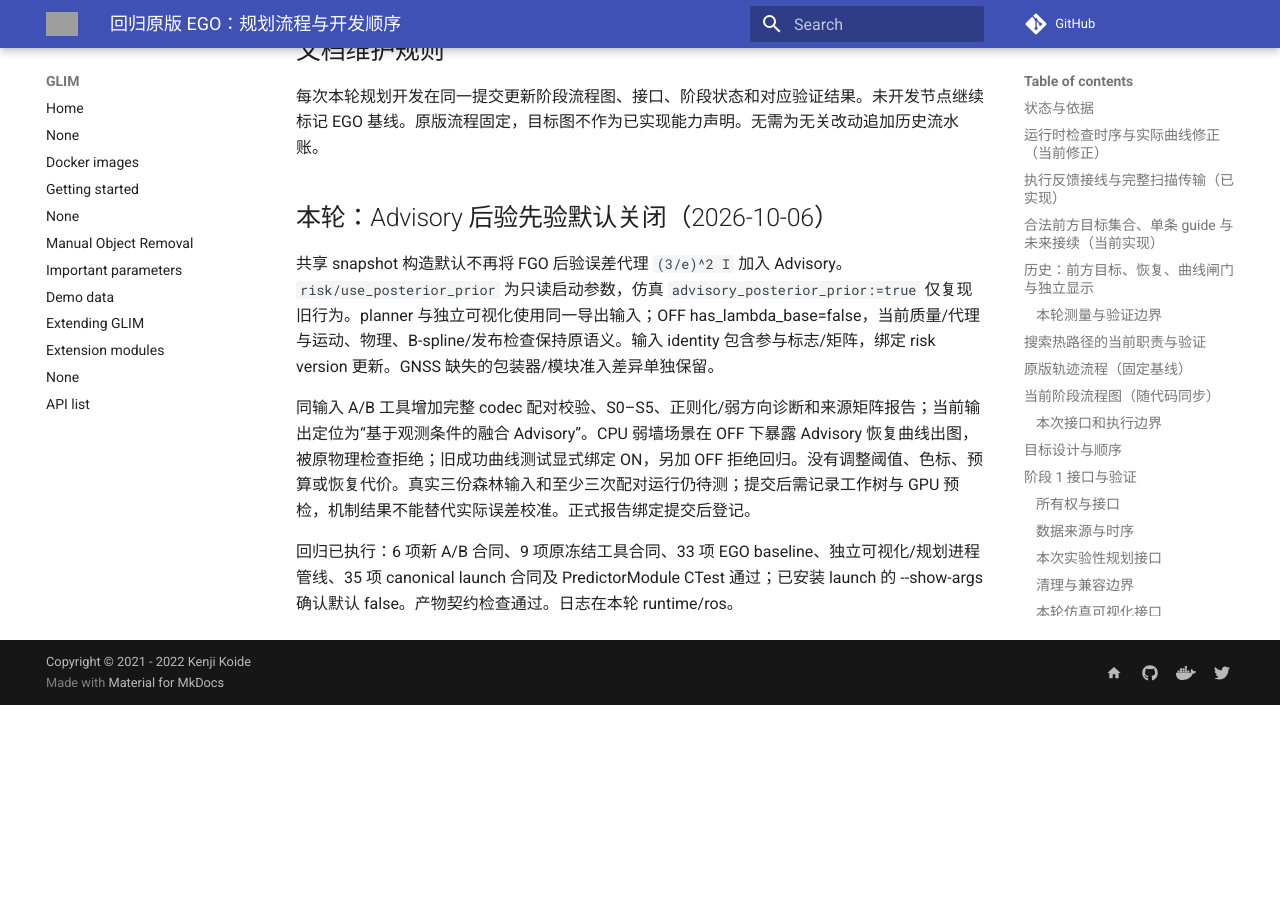
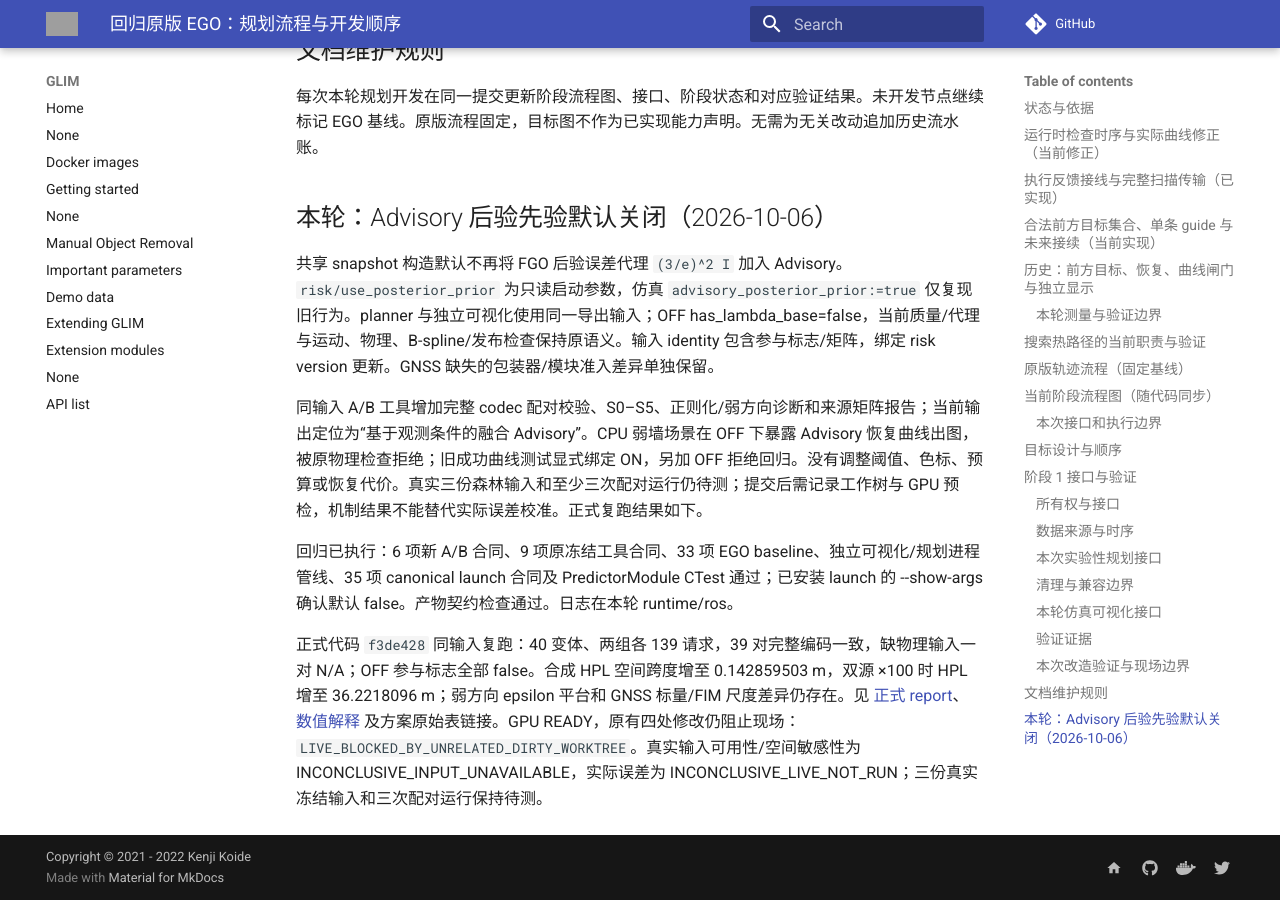
Before and after one commit to Printeger/iap, an MkDocs documentation site: the page built from docs/spec/ego_based_planning_flow.md, in a window 1280 px wide and 900 px high, scrolled down 25423 px. Built offline with MkDocs 1.6.1 and Material for MkDocs 9.7.7, drawn with Linux system fonts in a browser that asks for light colours; nearby versions of some CDN libraries; comment, search, counter and statistics services are not loaded; before the commit the page ends 26128 px from its top, so only the background shows below that; grey boxes are pictures that could not be loaded.

Commit message:
Record posterior-prior A/B evidence and blocked forest validation

````diff
--- a/docs/dev_predictor/advisory_spatial_validation_plan.md
+++ b/docs/dev_predictor/advisory_spatial_validation_plan.md
@@ -230,6 +230,26 @@
 
 本轮接续 HEAD `9b03f36`，没有回退版本。默认关闭 shared FGO posterior proxy，只读启动开关 `risk/use_posterior_prior` / 仿真 `advisory_posterior_prior`；ON 仅旧行为复现。OFF 冻结输入 has_lambda_base=false，当前监测、误差代理、运动质量保留。当前输出为“基于观测条件的融合 Advisory”，没有未来 GLIO 误差保证。开关及 A/B 合同见 [工具契约](../spec/advisory_validation_contract.md)，实际 launch 命令见 README。
 
-新 run 为 `log/20261006T141611Z_756`。同物理地图/源观测/时间/参数/候选的 S0–S5 双组工具已经实现；完整编码配对只移除先验标志/矩阵，来源诊断及正则化证据另存。关闭组不重新引入 S4 alpha 先验。CPU 弱墙恢复曲线出图仍被原物理检查拒绝，需分别记录规划覆盖和预测机制；缺 GNSS 的准入差异不在本轮放宽。正式提交绑定复跑与图文报告将在新 run 登记；旧报告及产物保持原身份。现场三份输入、固定合法路线、配对 seed 至少三次运行和实际误差校准仍待测，不将机制测试写成真实森林验收。
+新 run 为 `log/20261006T141611Z_756`。同物理地图/源观测/时间/参数/候选的 S0–S5 双组工具已经实现；完整编码配对只移除先验标志/矩阵，来源诊断及正则化证据另存。关闭组不重新引入 S4 alpha 先验。CPU 弱墙恢复曲线出图仍被原物理检查拒绝，需分别记录规划覆盖和预测机制；缺 GNSS 的准入差异不在本轮放宽。正式提交绑定复跑与图文报告已登记；旧报告及产物保持原身份。现场三份输入、固定合法路线、配对 seed 至少三次运行和实际误差校准仍待测，不将机制测试写成真实森林验收。
 
 回归已执行：6 项新 A/B 合同、9 项原冻结工具合同、33 项 EGO baseline、独立可视化/规划进程管线、35 项 canonical launch 合同及 PredictorModule CTest 通过；已安装 launch 的 --show-args 确认默认 false。产物契约检查通过。日志在本轮 runtime/ros。
+
+正式提交绑定实验代码 `f3de428b2e95e4744ca85cbef6273ce4b35d91e1` 已完成同输入复跑。新 [图文 report.md](../../log/20261006T141611Z_756/export/analysis/advisory_validation/committed_ab/report.md)、[summary.json](../../log/20261006T141611Z_756/export/analysis/advisory_validation/committed_ab/summary.json)、[数值/模型解释](../../log/20261006T141611Z_756/export/analysis/advisory_validation/committed_ab/findings.md)、[原始数值表](../../log/20261006T141611Z_756/export/analysis/advisory_validation/committed_ab/ab_values.csv)；完整输入分别在本 run 的 `export/advisory/validation/committed_ab_on/` 与 `committed_ab_off/`，没有真实森林输入。40 个对照变体、每组 139 请求，39 对完整编码 SHA256 相等，缺物理地图一对 N/A。OFF 所有 has_lambda_base=false、prior_used=0；两组各 120/139 官方有效，S0 各 100/100 有效，其余失败/诊断不丢弃。
+
+合成空间 HPL 跨度 ON 1.46556361e-5→OFF 0.142859503 m（9747.75 倍），VPL 跨度 1.02482704e-5→0.083014211 m（8100.31 倍）。双源噪声 1→100 时 OFF HPL 0.362424369→36.2218096 m，ON 0.0199696167→0.0199999970 m；OFF 弱法向 LiDAR-only HPL=9.59613 m，双源=8.19796 m，信息互补有机制证据。极端 ×1e6 时 GNSS 因 singular_geometry 退出，epsilon 占弱方向约 99.9810%，HPL 接近 4999.52450 m；GNSS anchor/raw/FIM 标量仍有尺度差异，未经实际误差校准。CPU 弱墙恢复出图被原物理闸门拒绝，是需要后续修复的覆盖风险，不通过调预算/先验隐藏。原值和矩阵已在 report 链接。
+
+三项真实结论分别为：输入可用性 `INCONCLUSIVE_INPUT_UNAVAILABLE`；空间敏感性 `INCONCLUSIVE_INPUT_UNAVAILABLE`；实际误差符合性 `INCONCLUSIVE_LIVE_NOT_RUN`。GPU READY（nvidia-smi=0、cuInit=0、device_count=1），提交后原有 RViz、两份文档和旧报告脚本修改仍保留，现场为 `LIVE_BLOCKED_BY_UNRELATED_DIRTY_WORKTREE`，live_started=false。完整 [预检 JSON](../../log/20261006T141611Z_756/metadata/manifests/advisory_preflight.json)。真实 start/middle/stop、固定合法路线、配对 seed 至少三次重复、坐标/外参/时间现场核验仍未完成；误差 CSV 只有表头，不代表零误差。
+
+实际执行命令（已 source ROS 与 workspace，所有命令采用同一 `IAP_RUN_DIR=/home/dev/ws_iap/src/iap/log/20261006T141611Z_756`）：
+
+```bash
+ctest --test-dir build/ego_planner -R '^(test_advisory_prior_ab|test_advisory_validation|test_ego_baseline|test_ego_pipeline)$' --output-on-failure
+python3 src/iap/test/test_canonical_launch_contracts.py
+ctest --test-dir build/iap -R '^test_predictor_module$' --output-on-failure
+ros2 launch iap iap_sim.launch.py --show-args
+python3 src/iap/scripts/dev_predictor/advisory_validation.py preflight
+python3 src/iap/scripts/dev_predictor/compare_advisory_error.py
+python3 src/iap/scripts/dev_predictor/advisory_prior_ab_validation.py fixture --binary build/ego_planner/advisory_validation --label committed_ab
+```
+
+`--show-args` 只验证已安装入口参数，不启动现场。重跑须取消 IAP_RUN_DIR，让 resolver 新分配，不能在本正式 run 覆盖同名产物；完整构建/测试/实验命令与日志登记在本 run metadata/manifests。未执行的森林 record/launch 不列为已完成命令。
--- a/docs/spec/ego_based_planning_flow.md
+++ b/docs/spec/ego_based_planning_flow.md
@@ -407,6 +407,8 @@
 
 共享 snapshot 构造默认不再将 FGO 后验误差代理 `(3/e)^2 I` 加入 Advisory。`risk/use_posterior_prior` 为只读启动参数，仿真 `advisory_posterior_prior:=true` 仅复现旧行为。planner 与独立可视化使用同一导出输入；OFF has_lambda_base=false，当前质量/代理与运动、物理、B-spline/发布检查保持原语义。输入 identity 包含参与标志/矩阵，绑定 risk version 更新。GNSS 缺失的包装器/模块准入差异单独保留。
 
-同输入 A/B 工具增加完整 codec 配对校验、S0–S5、正则化/弱方向诊断和来源矩阵报告；当前输出定位为“基于观测条件的融合 Advisory”。CPU 弱墙场景在 OFF 下暴露 Advisory 恢复曲线出图，被原物理检查拒绝；旧成功曲线测试显式绑定 ON，另加 OFF 拒绝回归。没有调整阈值、色标、预算或恢复代价。真实三份森林输入和至少三次配对运行仍待测；提交后需记录工作树与 GPU 预检，机制结果不能替代实际误差校准。正式报告绑定提交后登记。
+同输入 A/B 工具增加完整 codec 配对校验、S0–S5、正则化/弱方向诊断和来源矩阵报告；当前输出定位为“基于观测条件的融合 Advisory”。CPU 弱墙场景在 OFF 下暴露 Advisory 恢复曲线出图，被原物理检查拒绝；旧成功曲线测试显式绑定 ON，另加 OFF 拒绝回归。没有调整阈值、色标、预算或恢复代价。真实三份森林输入和至少三次配对运行仍待测；提交后需记录工作树与 GPU 预检，机制结果不能替代实际误差校准。正式复跑结果如下。
 
 回归已执行：6 项新 A/B 合同、9 项原冻结工具合同、33 项 EGO baseline、独立可视化/规划进程管线、35 项 canonical launch 合同及 PredictorModule CTest 通过；已安装 launch 的 --show-args 确认默认 false。产物契约检查通过。日志在本轮 runtime/ros。
+
+正式代码 `f3de428` 同输入复跑：40 变体、两组各 139 请求，39 对完整编码一致，缺物理输入一对 N/A；OFF 参与标志全部 false。合成 HPL 空间跨度增至 0.142859503 m，双源 ×100 时 HPL 增至 36.2218096 m；弱方向 epsilon 平台和 GNSS 标量/FIM 尺度差异仍存在。见 [正式 report](../../log/20261006T141611Z_756/export/analysis/advisory_validation/committed_ab/report.md)、[数值解释](../../log/20261006T141611Z_756/export/analysis/advisory_validation/committed_ab/findings.md) 及方案原始表链接。GPU READY，原有四处修改仍阻止现场：`LIVE_BLOCKED_BY_UNRELATED_DIRTY_WORKTREE`。真实输入可用性/空间敏感性为 INCONCLUSIVE_INPUT_UNAVAILABLE，实际误差为 INCONCLUSIVE_LIVE_NOT_RUN；三份真实冻结输入和三次配对运行保持待测。
````
